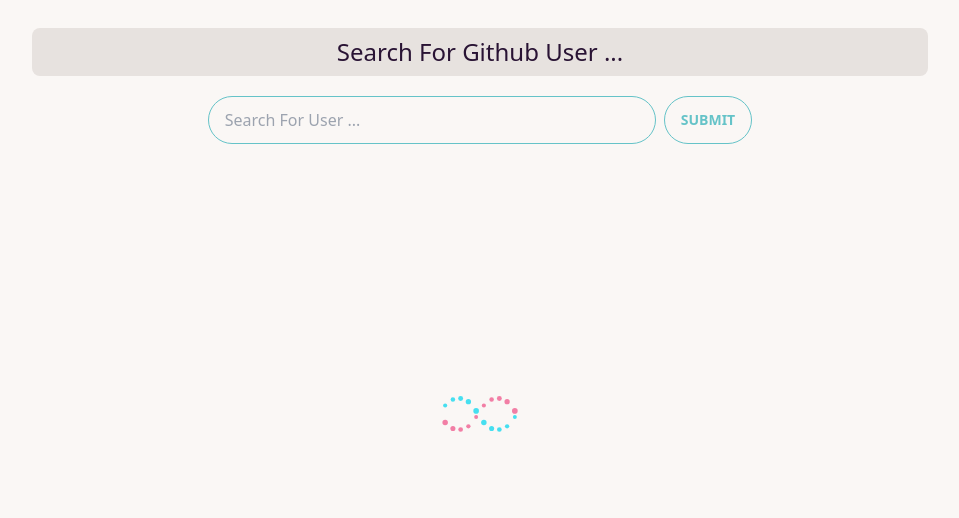
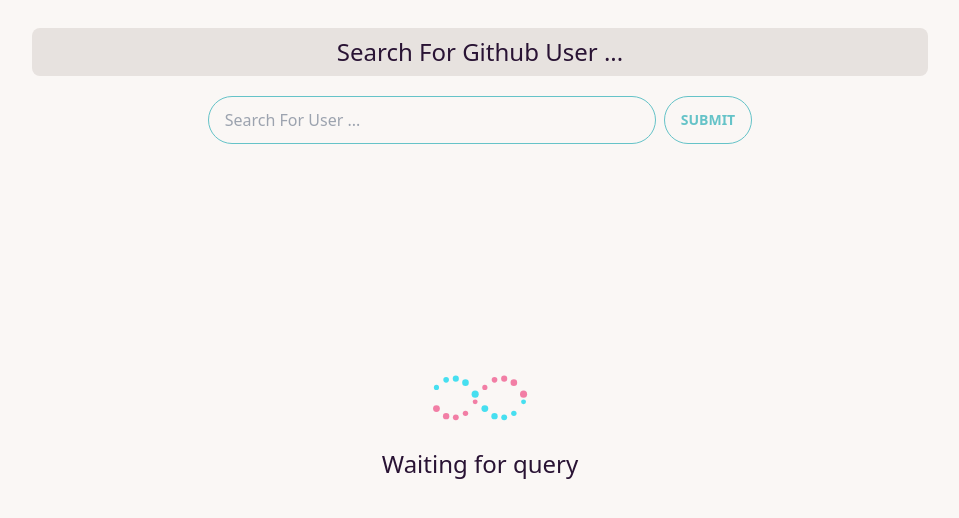
Before and after one commit to DanielCodex/small-tools, a Next.js app: page /githubRepo in a window 1280 px wide. Shown: the top 518 px of the page, without its empty margins (160-1119 px from the left). Built offline with nearby package versions, Linux system fonts and the light colour scheme; no server answers.

Commit message:
handling state failed, going to make branch

```diff
--- a/src/components/githubRepo/Card.tsx
+++ b/src/components/githubRepo/Card.tsx
@@ -19,8 +19,9 @@
   return (
     <>
       {!login ? (
-        <div className="flex justify-center">
-          <span className="text-9xl">🥺</span>
+        <div className="flex justify-center flex-col items-center gap-5">
+          <span className="text-9xl">🤔</span>
+          <span className="text-2xl">Nobody with That Name</span>
         </div>
       ) : (
         <div className="card card-side border-r-2 border-orange-400/30 bg-base-200 shadow-xl">
--- a/src/pages/githubRepo.tsx
+++ b/src/pages/githubRepo.tsx
@@ -16,13 +16,13 @@
       // just for getting loading status
       await new Promise((resolve) => setTimeout(resolve, 1000));
       let response = await fetch(`https://api.github.com/users/${query}`);
-
       let data = await response.json();
       return data;
     },
     {
       onError: (error) => {
         console.log("fetch was not successful", error);
+        alert("there on user with that name")
       },
     }
   );
@@ -60,17 +60,19 @@
         </button>
       </form>
 
+
       {/* Card */}
-      {repoQuery.isLoading ? (
-        <div className="flex h-[500px] items-center justify-center">
+      {repoQuery.isLoading ?  (
+        <div className="flex h-[500px] flex-col items-center justify-center">
           <Dna
-            height="80"
-            width="80"
+            height="100"
+            width="100"
             ariaLabel="hearts-loading"
             wrapperStyle={{}}
             wrapperClass=""
             visible={true}
           />
+          <span className="text-2xl ">Waiting for query</span>
         </div>
       ) : (
         <div className="flex h-[500px] flex-col justify-center">
```
